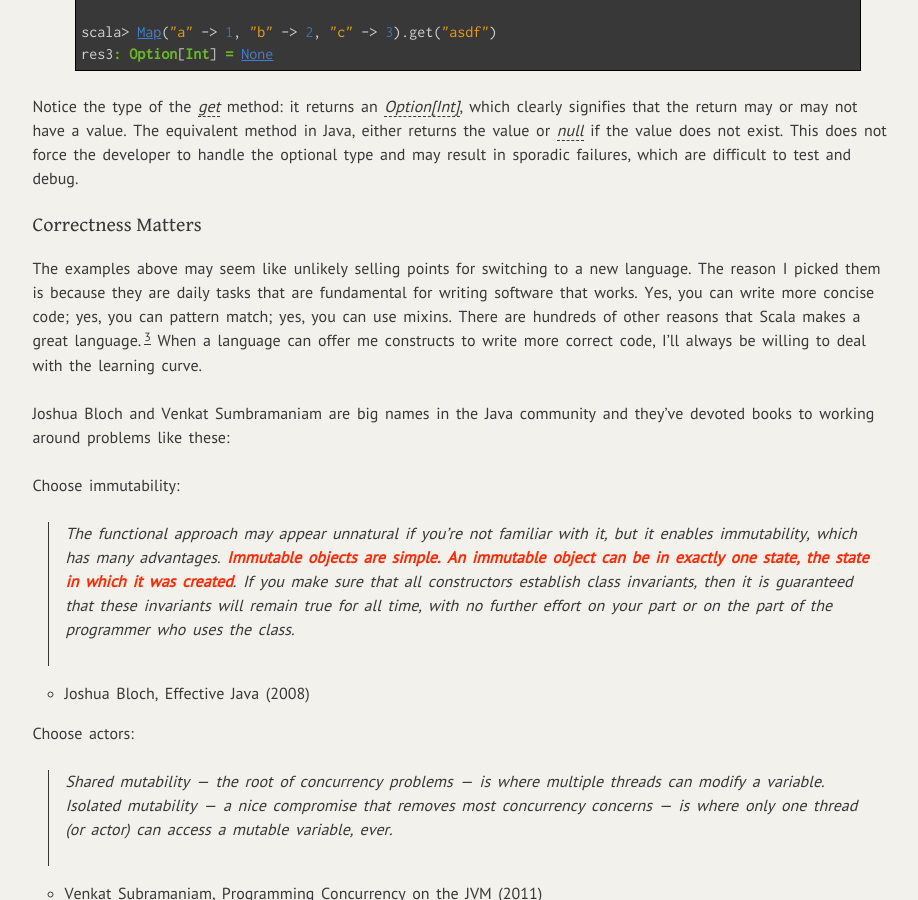
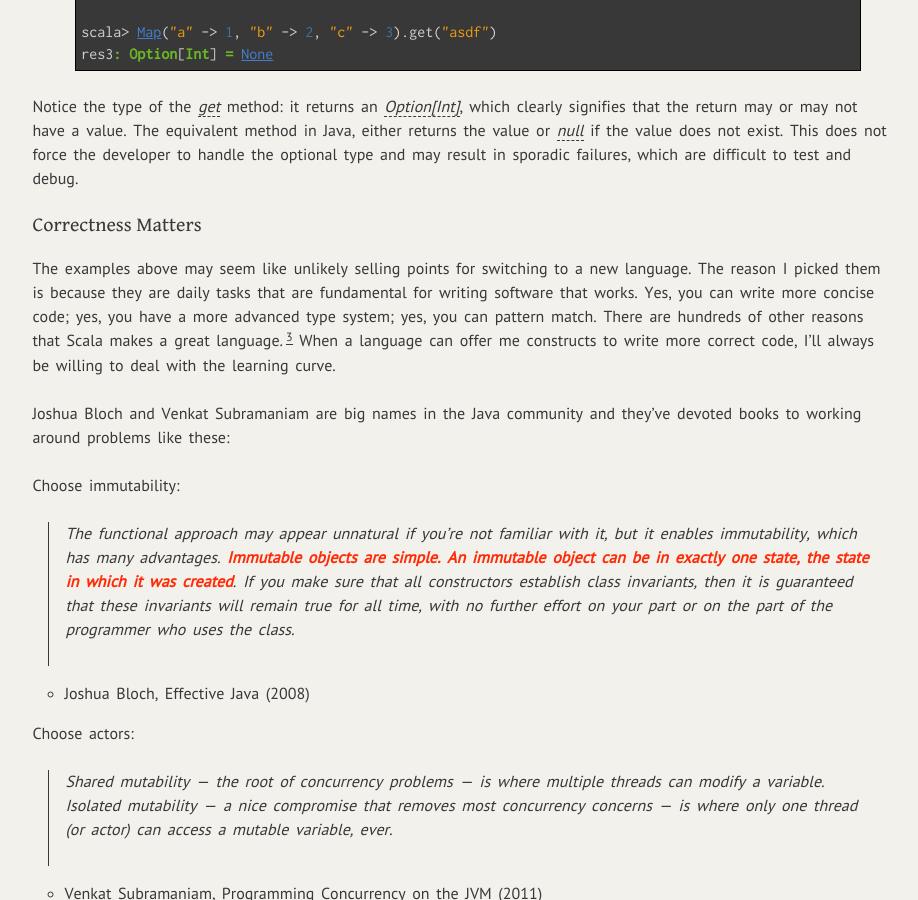
Before and after one commit to artgon/artgon.github.com, a Jekyll site: the page built from _posts/2014-10-06-scala-case-for-correctness.md, in a window 1280 px wide and 900 px high, scrolled down 3608 px. Shown: the whole window, without its empty margins (178-1096 px from the left). Built offline with Jekyll 4.4.1, drawn with Linux system fonts in a browser that asks for light colours; Markdown is read by kramdown in place of the engine named in the settings.

Commit message:
add type system, fix typo

```diff
--- a/_posts/2014-10-06-scala-case-for-correctness.md
+++ b/_posts/2014-10-06-scala-case-for-correctness.md
@@ -199,11 +199,11 @@ type and may result in sporadic failures, which are difficult to test and debug.
 
 The examples above may seem like unlikely selling points for switching to a new language. The reason
 I picked them is because they are daily tasks that are fundamental for writing software that works.
-Yes, you can write more concise code; yes, you can pattern match; yes, you can use mixins. There are
-hundreds of other reasons that Scala makes a great language.[^3] When a language can offer me constructs
-to write more correct code, I'll always be willing to deal with the learning curve.
+Yes, you can write more concise code; yes, you have a more advanced type system; yes, you can pattern
+match. There are hundreds of other reasons that Scala makes a great language.[^3] When a language
+can offer me constructs to write more correct code, I'll always be willing to deal with the learning curve.
 
-Joshua Bloch and Venkat Sumbramaniam are big names in the Java community and they've
+Joshua Bloch and Venkat Subramaniam are big names in the Java community and they've
 devoted books to working around problems like these:
 
 Choose immutability:
```
